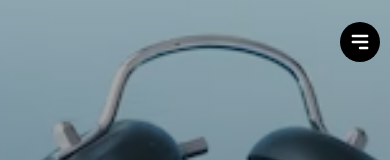
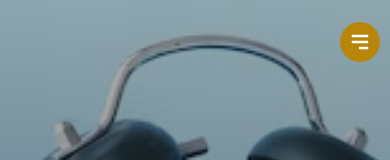
Before and after one commit to was-coder/react-counter, a React (Create React App) app: page / in a window 390 px wide. Shown: the top 160 px of the page. Built offline with nearby package versions, Linux system fonts and the light colour scheme.

Commit message:
fix:the hamburger color

```diff
--- a/src/css/navbar.css
+++ b/src/css/navbar.css
@@ -12,7 +12,7 @@
   width: 40px;
   padding: 0.5rem;
   border-radius: 50%;
-  background-color: #000;
+  background-color: darkgoldenrod;
   cursor: pointer;
   transition: background-color 0.2s ease-in-out;
   position: fixed;
@@ -24,7 +24,7 @@
 }
 
 .hamburger:hover {
-  background-color: darkgoldenrod;
+  background-color: #000;
 }
 
 .ul-link {
@@ -39,7 +39,6 @@
   align-items: center;
   align-self: center;
   background-color: #b8c480;
-  border-top: 1px solid black;
 }
 
 .ul-link.expanded {
```
